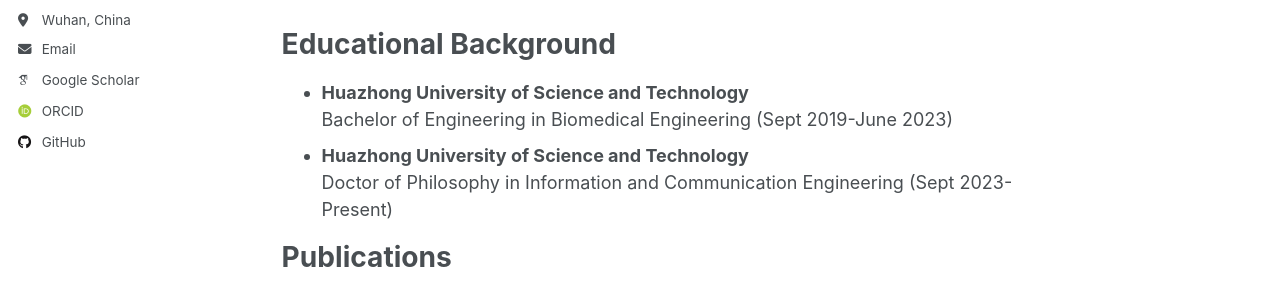
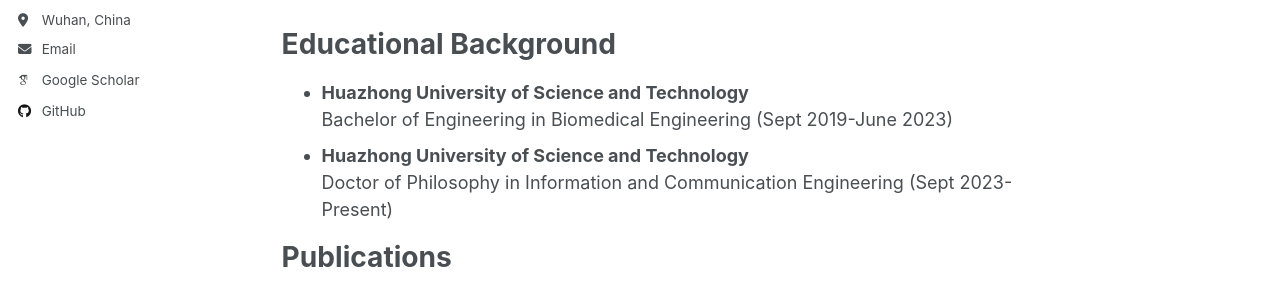
Before and after one commit to XuboLee/xubolee.github.io, a Jekyll site: the page built from _pages/about.md, in a window 1280 px wide. Shown: the part 336-630 px from the top of the page. Built offline with Jekyll 4.4.1, drawn with Linux system fonts in a browser that asks for light colours; some web fonts are replaced; a script that is not in the unit is left out.

Commit message:
Update _config.yml

```diff
--- a/_config.yml
+++ b/_config.yml
@@ -37,7 +37,7 @@ author:
   googlescholar    : "https://scholar.google.com/citations?hl=en&user=AyNHy7wAAAAJ"
   inspire-hep      : # URL
   impactstory      : # URL
-  orcid            : "https://orcid.org/my-orcid?orcid=0009-0009-1076-9167"
+  orcid            : # "https://orcid.org/my-orcid?orcid=0009-0009-1076-9167"
   semantic         : # URL
   pubmed           : # "https://www.ncbi.nlm.nih.gov/pubmed/?term=john+snow"
   researchgate     : # URL
```
